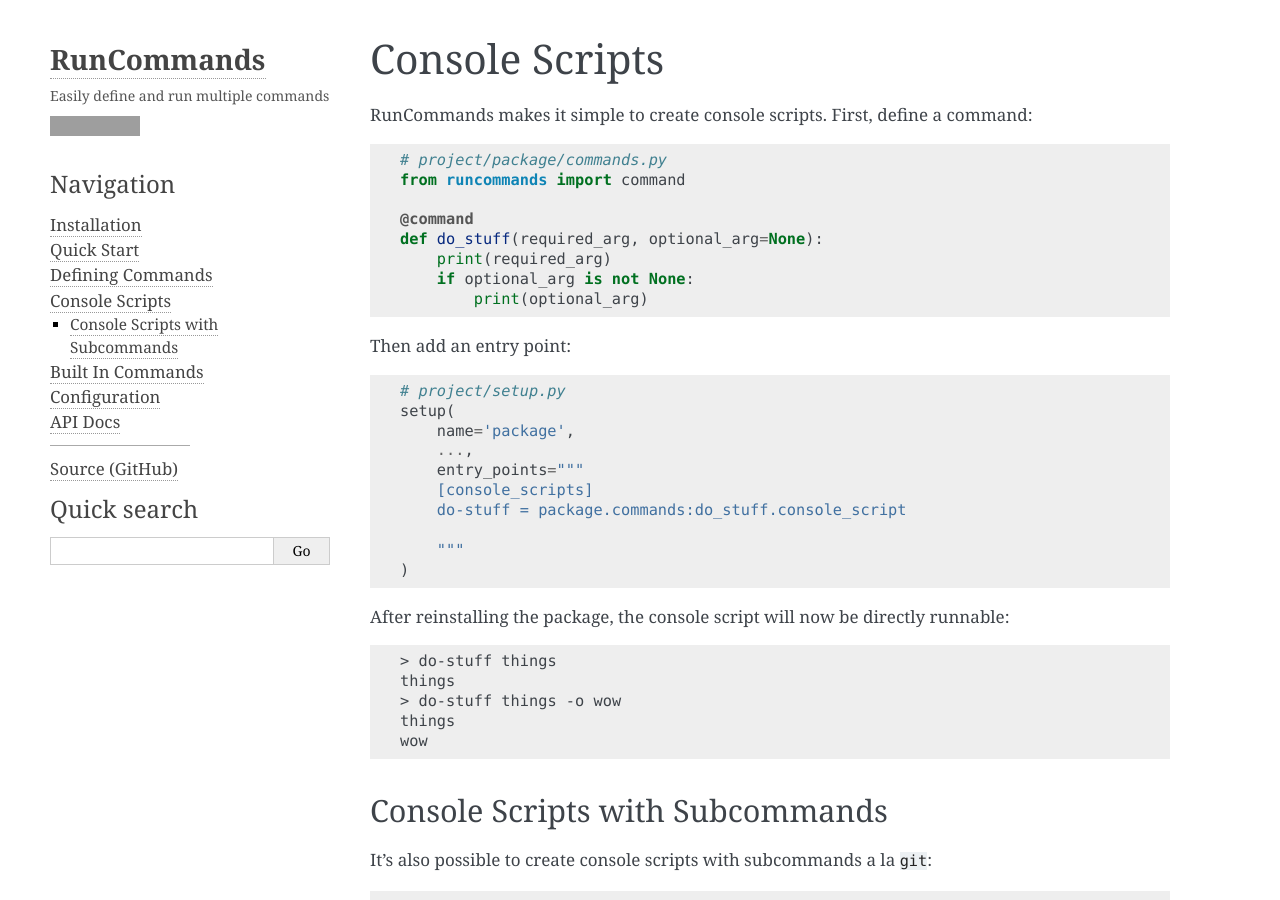
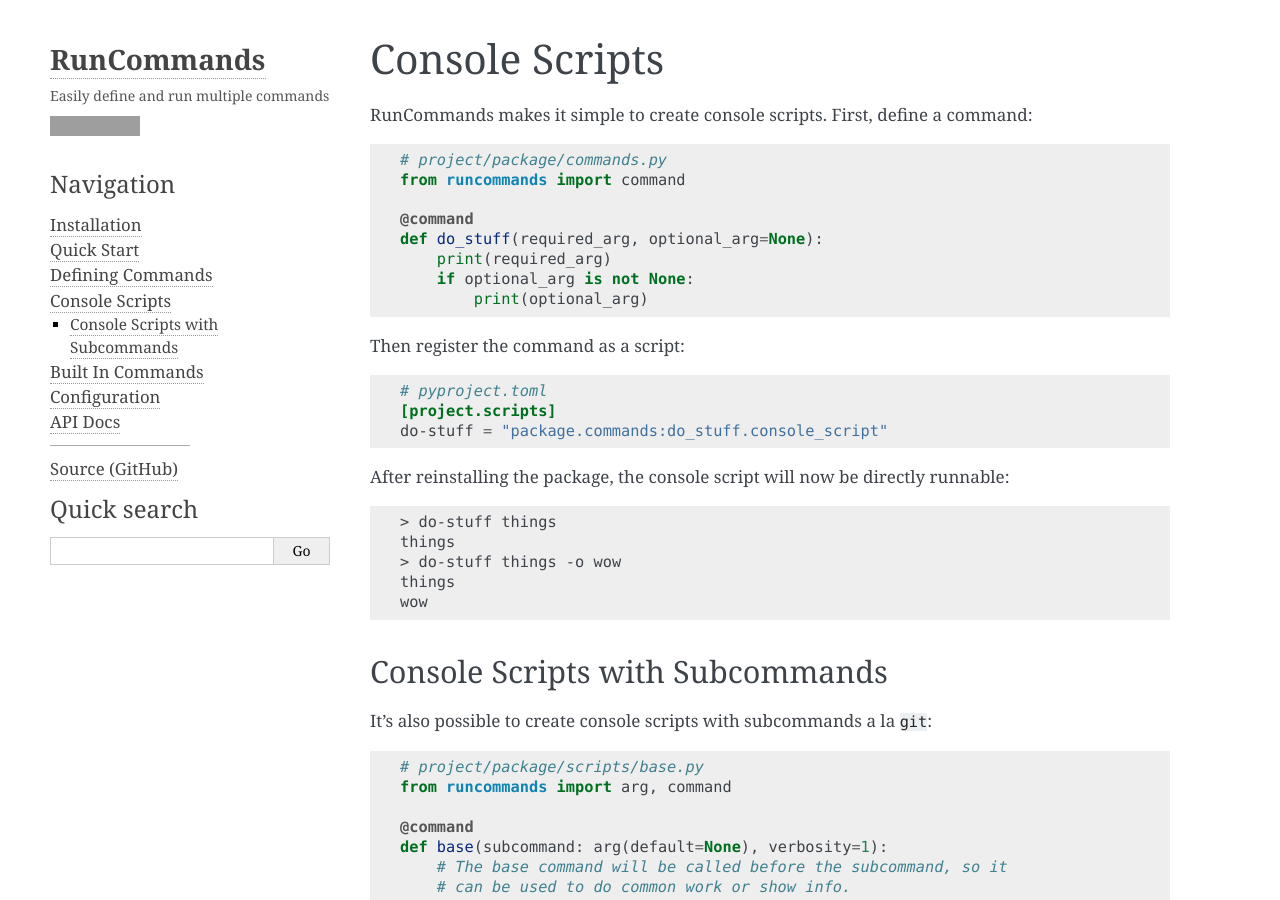
Before and after one commit to wylee/runcommands, a Sphinx documentation site: the page built from docs/console-scripts.rst, in a window 1280 px wide and 900 px high. Built offline with Sphinx 7.4.7, drawn with Linux system fonts in a browser that asks for light colours; grey boxes are pictures that could not be loaded.

Commit message:
Update documenation about console scripts

```diff
--- a/docs/console-scripts.rst
+++ b/docs/console-scripts.rst
@@ -14,20 +14,13 @@
         if optional_arg is not None:
             print(optional_arg)
 
-Then add an entry point:
+Then register the command as a script:
 
-.. code-block:: python
+.. code-block:: toml
 
-    # project/setup.py
-    setup(
-        name='package',
-        ...,
-        entry_points="""
-        [console_scripts]
-        do-stuff = package.commands:do_stuff.console_script
-
-        """
-    )
+    # pyproject.toml
+    [project.scripts]
+    do-stuff = "package.commands:do_stuff.console_script"
 
 After reinstalling the package, the console script will now be directly
 runnable:
```
Also changed, not shown: README.rst (+8 -14 lines).
